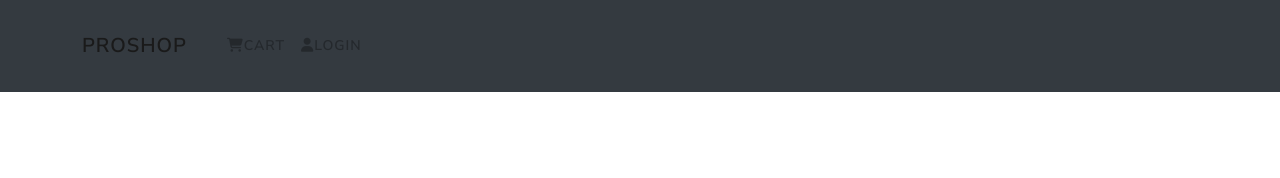
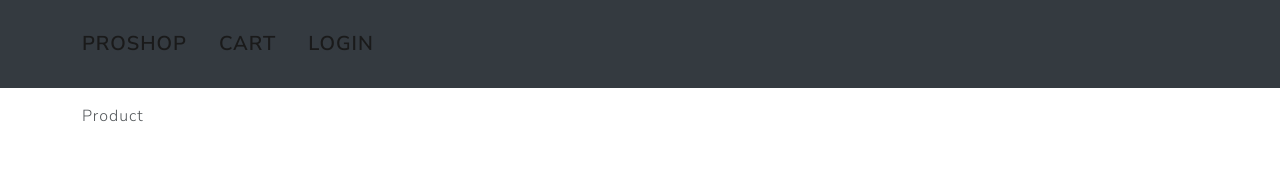
Before and after one commit to pavlicic1marko/assistant--webapp, a React (Create React App) app: page /product/1 in a window 1280 px wide. Shown: the top 178 px of the page. Built offline with nearby package versions, Linux system fonts and the light colour scheme.

Commit message:
changin <a> tags to React Links

```diff
--- a/src/App.js
+++ b/src/App.js
@@ -1,6 +1,7 @@
 import Footer from './components/Footer';
 import Header from './components/Header';
 import HomeScreen from './screens/HomeScreen';
+import ProductScreen from './screens/ProductScreen';
 import {Container} from 'react-bootstrap'
 import {BrowserRouter as Router, Route, Routes} from 'react-router-dom'
 
@@ -12,6 +13,8 @@ function App() {
           <Container>
             <Routes>
               <Route path='/' element={<HomeScreen/>} exact/>
+              <Route path='/product/:id' element={<ProductScreen/>} />
+
             </Routes>
 
           </Container>
--- a/src/components/Header.js
+++ b/src/components/Header.js
@@ -1,17 +1,30 @@
 import React from 'react'
 import { Navbar, Nav, Container, Row } from 'react-bootstrap'
+import { LinkContainer } from 'react-router-bootstrap'
+
 
 function Header() {
   return (
     <header>
     <Navbar expand="lg" bg='dark' cariant='dark' collapseOnSelect>
       <Container>
-        <Navbar.Brand href="/">ProShop</Navbar.Brand>
+
+        <LinkContainer to='/'>
+            <Navbar.Brand >ProShop</Navbar.Brand>
+        </LinkContainer>
+
         <Navbar.Toggle aria-controls="basic-navbar-nav" />
         <Navbar.Collapse id="basic-navbar-nav">
-          <Nav className="me-auto">
-            <Nav.Link href="/cart"><i className='fas fa-shopping-cart'></i>Cart</Nav.Link>
-            <Nav.Link href="/login"><i className='fas fa-user'></i>Login</Nav.Link>
+          <Nav className="mr-auto">
+
+            <LinkContainer to='/cart'>
+                <Navbar.Brand >Cart</Navbar.Brand>
+            </LinkContainer>
+
+            <LinkContainer to='/login'>
+                <Navbar.Brand >Login</Navbar.Brand>
+            </LinkContainer>
+
           </Nav>
         </Navbar.Collapse>
       </Container>
--- a/src/components/Products.js
+++ b/src/components/Products.js
@@ -1,19 +1,20 @@
 import React from 'react'
 import {Card} from 'react-bootstrap'
 import Rating from './Rating'
+import { Link } from 'react-router-dom'
 
 function Products({product}) {
   return (
     <Card className='my-3 p-3 rounded'>
-        <a href={`/product/${product._id}`}>
+        <Link to={`/product/${product._id}`}>
             <Card.Img src={product.image}/>
-        </a>
+        </Link>
             <Card.Body>
-                <a href={`/product/${product._id}`}>
+                <Link to={`/product/${product._id}`}>
                     <Card.Title as='div'>
                         <strong>{product.name}</strong>
                     </Card.Title>
-                </a>
+                </Link>
                 <Card.Text as ='div'>
                     <div className='my-3'>
                         <Rating value={product.rating} text={`${product.numReviews} reviews` } color={'#f8e825'}/>
--- /dev/null
+++ b/src/screens/ProductScreen.js
@@ -0,0 +1,9 @@
+import React from 'react'
+
+function ProductScreen() {
+  return (
+    <div>Product</div>
+  )
+}
+
+export default ProductScreen
```
